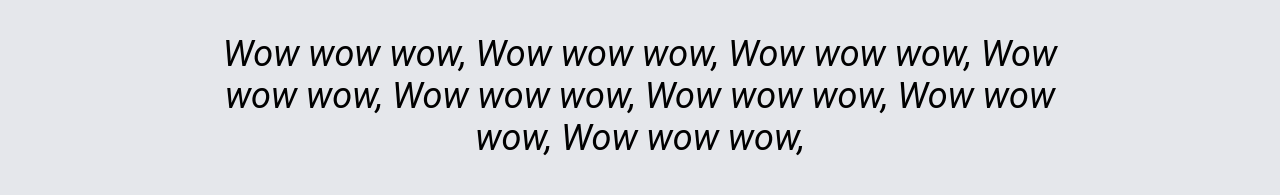
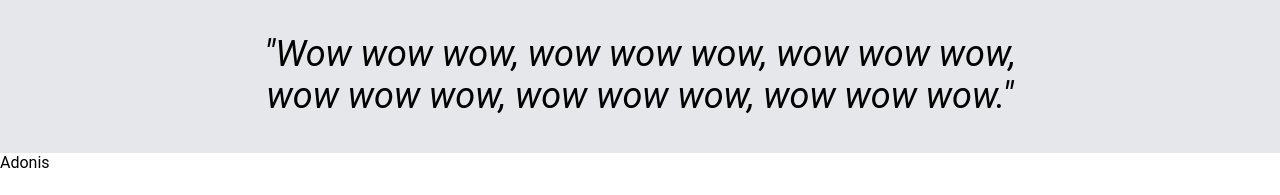
Before and after one commit to soniikot/landing-page, a plain HTML site: page index.html in a window 1280 px wide. Shown: the part 653-848 px from the top of the page. After the commit the page ends 825 px from the top, so only its background shows below. Drawn offline with Linux system fonts and the light colour scheme.

Commit message:
add quote layout

```diff
--- a/index.html
+++ b/index.html
@@ -44,8 +44,9 @@
 
     </div>
     <div class="quote">
-      <p>Wow wow wow, Wow wow wow, Wow wow wow, Wow wow wow, Wow wow wow, Wow wow wow,   Wow wow wow,   Wow wow wow,</p>
-    </div>
+      <blockquote>"Wow wow wow, wow wow wow, wow wow wow, wow wow wow, wow wow wow, wow wow wow."</blockquote> </div>
+     <div class="author">  Adonis </div>
+
     <div class="action"></div>
   </div>
   <div class="footer"></div>
```
